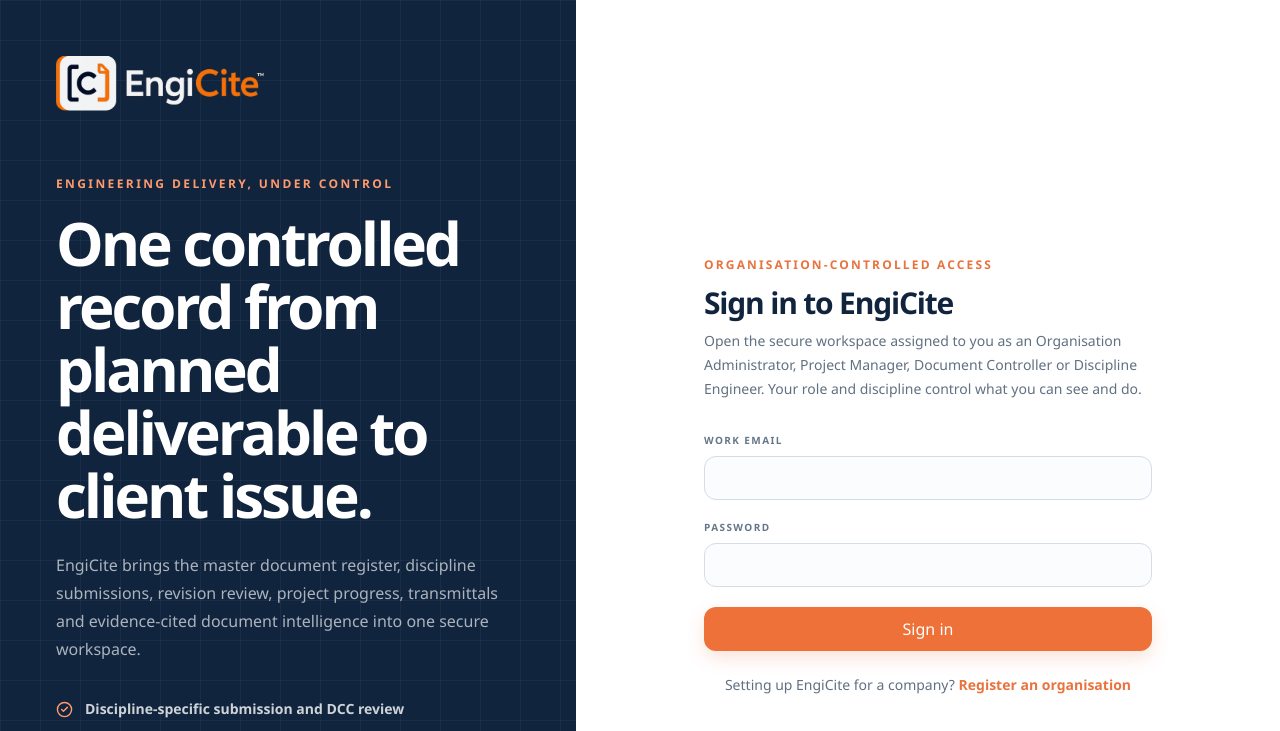
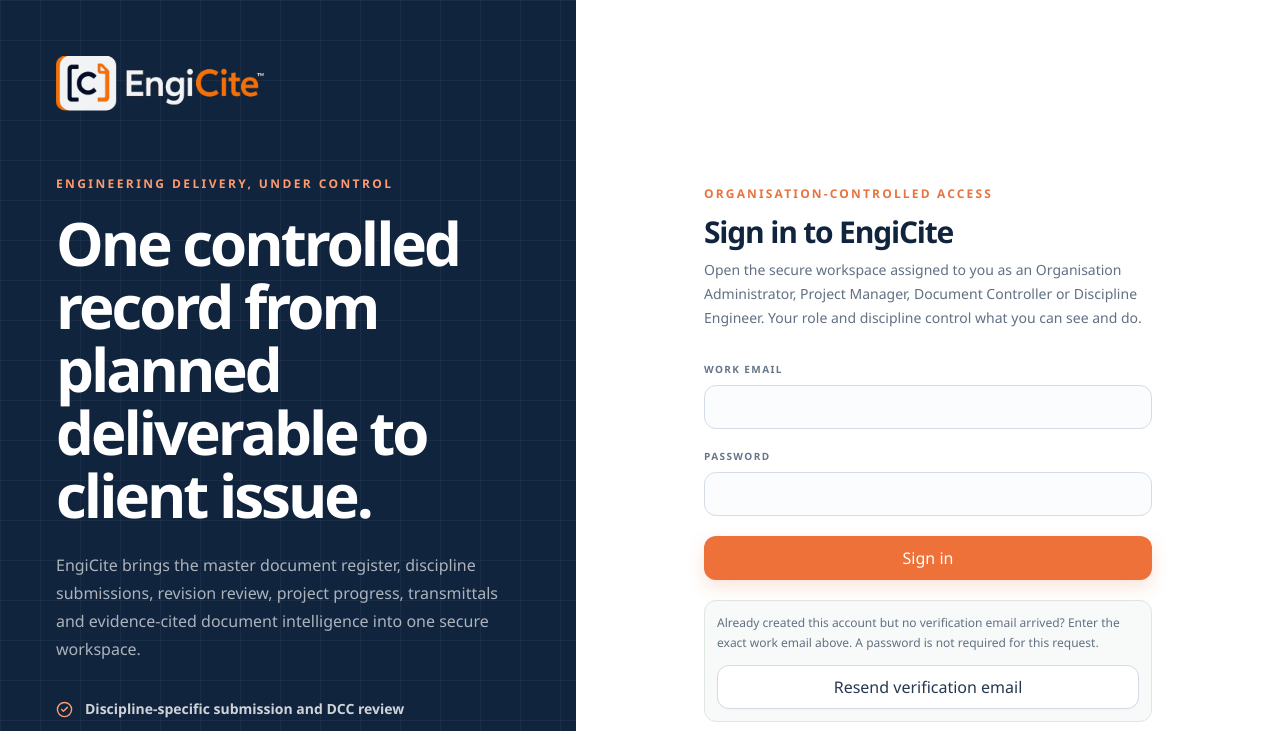
Before and after one commit to Glitterpen/EngiVault, a Next.js app in the folder apps/web/: page /login in a window 1280 px wide. Shown: the top 731 px of the page. Built offline with nearby package versions, Linux system fonts and the light colour scheme.

Commit message:
Make verification resend immediately accessible

```diff
--- a/apps/web/src/components/auth-form.tsx
+++ b/apps/web/src/components/auth-form.tsx
@@ -20,12 +20,15 @@
       {next&&<input type="hidden" name="next" value={next}/>}
       {registering&&<Field label="Full name" name="name" autoComplete="name" error={state?.errors?.name?.[0]}/>}
       {organisationRegistration&&<><Field label="Organisation name" name="organisationName" autoComplete="organization" error={state?.errors?.organisationName?.[0]}/><Field label="Organisation URL name" name="organisationSlug" hint="Lowercase letters, numbers and hyphens, e.g. north-field-engineering" error={state?.errors?.organisationSlug?.[0]}/></>}
-      <Field label="Work email" name="email" type="email" autoComplete="email" error={state?.errors?.email?.[0]}/>
+      <Field label="Work email" name="email" type="email" autoComplete="email" error={state?.errors?.email?.[0]??resendState?.errors?.email?.[0]}/>
       <Field label="Password" name="password" type="password" autoComplete={registering?"new-password":"current-password"} hint={registering?"Minimum 12 characters":undefined} error={state?.errors?.password?.[0]}/>
       {state?.message&&<div className="rounded-xl border border-[#d3ddd8] bg-[#eef4f1] p-3 text-sm" role="status">{state.message}</div>}
       {resendState?.message&&<div className="rounded-xl border border-[#d3ddd8] bg-[#eef4f1] p-3 text-sm" role="status">{resendState.message}</div>}
       <button className="ev-button w-full" disabled={pending}>{pending?"Please wait…":organisationRegistration?"Register organisation":registering?"Create invited account":"Sign in"}</button>
-      {(state?.showResend||resendState?.showResend)&&<button className="ev-button-secondary w-full justify-center" type="submit" formAction={resendFormAction} disabled={pending||resendPending}>{resendPending?"Requesting verification...":"Resend verification email"}</button>}
+      <div className="rounded-xl border border-[#dfe7e3] bg-[#f8faf9] p-3">
+        <p className="text-xs leading-5 text-[#617083]">Already created this account but no verification email arrived? Enter the exact work email above. A password is not required for this request.</p>
+        <button className="ev-button-secondary mt-3 w-full justify-center" type="submit" formAction={resendFormAction} formNoValidate disabled={pending||resendPending}>{resendPending?"Requesting verification...":"Resend verification email"}</button>
+      </div>
     </form>
     <p className="mt-6 text-center text-sm text-[#617083]">{registering?"Already registered? ":invitation?"Opening an invitation for the first time? ":"Setting up EngiCite for a company? "}<Link className="font-bold text-[#e8733f] hover:underline" href={alternateHref}>{registering?"Sign in":invitation?"Create invited account":"Register an organisation"}</Link></p>
   </div>;
```
